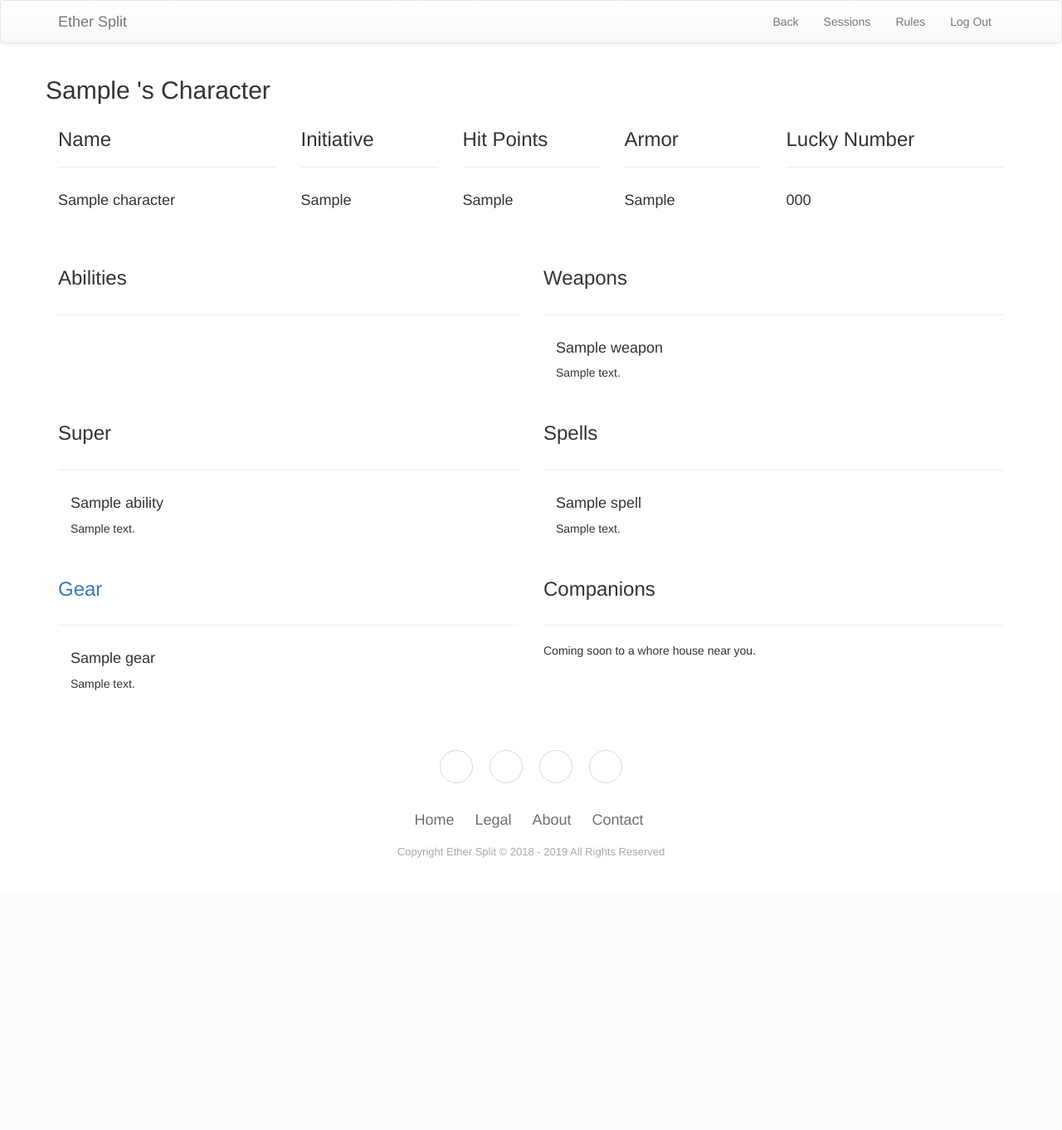
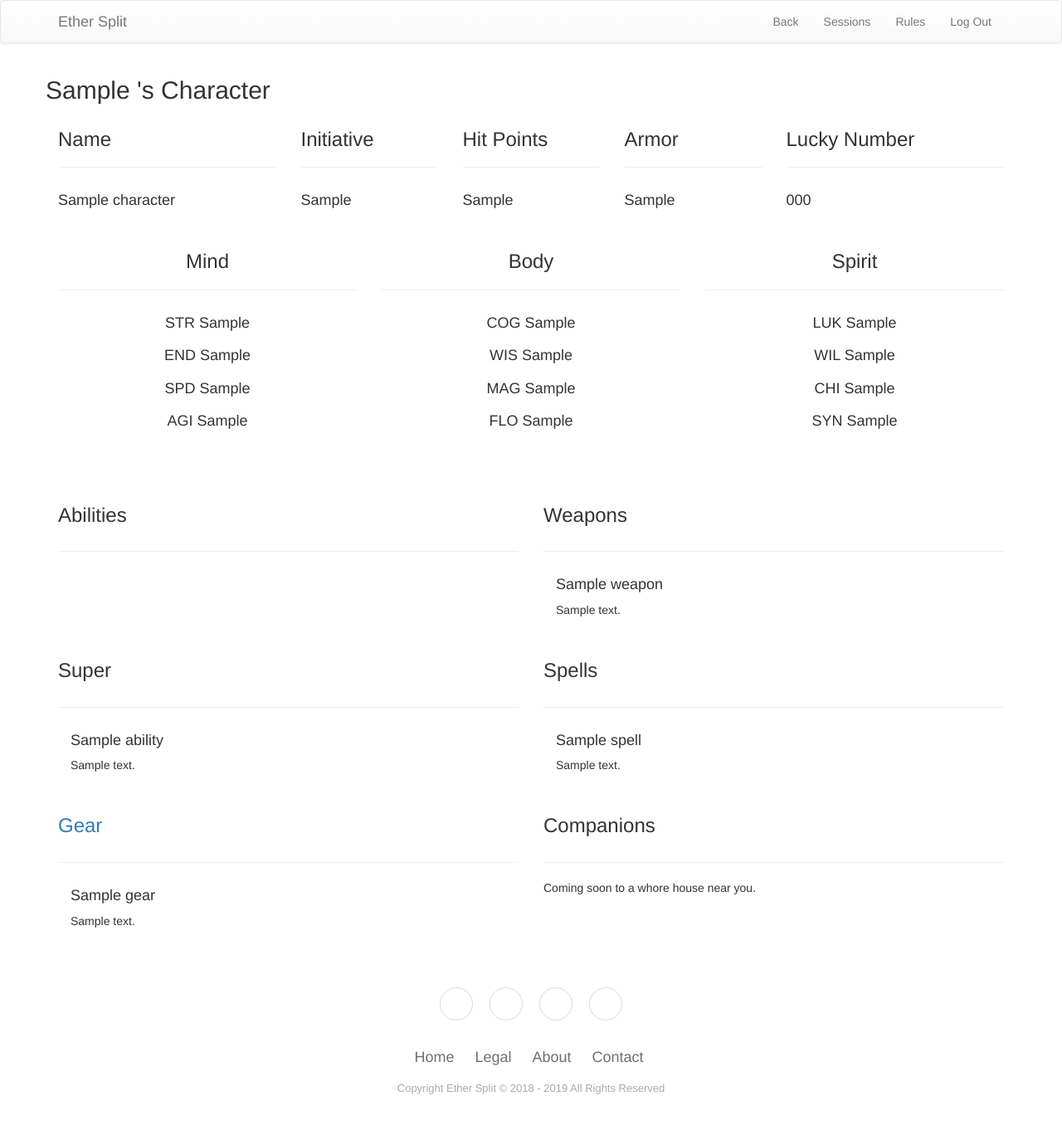
Before and after one commit to dimariap/EtherSplit, a Django app: a page that uses templates/character_page.html in a window 1280 px wide. Shown: the whole page at 83% size. Before the commit the page ends 1034 px from the top, so only its background shows below. Run offline with Django 3.2, Linux system fonts and the light colour scheme; a user stored in the database is signed in; tables that the repository leaves empty hold one stand-in row (values such as "Sample post"); some libraries are stand-ins or nearby versions.

Commit message:
added character_stats to templates

```diff
--- a/EtherSplitApp/admin.py
+++ b/EtherSplitApp/admin.py
@@ -4,6 +4,10 @@ from EtherSplitApp.models import *
 
 class CharacterAdmin(admin.ModelAdmin):
     list_display = ('name', 'user', 'lucky_number', 'hit_points', 'armor', 'initiative', 'is_active', 'is_alive')
+
+
+class CharacterStatsAdmin(admin.ModelAdmin):
+    pass
 
 
 class AbilityAdmin(admin.ModelAdmin):
@@ -40,6 +44,7 @@ class SessionAdmin(admin.ModelAdmin):
 
 
 admin.site.register(Character, CharacterAdmin)
+admin.site.register(CharacterStats, CharacterStatsAdmin)
 admin.site.register(Ability, AbilityAdmin)
 admin.site.register(Weapon, WeaponAdmin)
 admin.site.register(Item, ItemAdmin)
--- a/EtherSplitApp/models.py
+++ b/EtherSplitApp/models.py
@@ -43,7 +43,7 @@ class CharacterStats(models.Model):
     syn = models.CharField(max_length=4, blank=True, default='', help_text='Syncro')
 
     def __str__(self):
-        return self.character
+        return self.character.name
 
     class Meta:
         verbose_name_plural = 'Character Stats'
--- a/EtherSplitApp/views.py
+++ b/EtherSplitApp/views.py
@@ -33,6 +33,7 @@ def group_characters(request):
 def character_page(request, character_slug):
     user = User.objects.get(username=request.user.username)
     character = Character.objects.get(slug=character_slug)
+    character_stats = CharacterStats.objects.filter(character=character)
     abilities = Ability.objects.filter(character=character)
     weapons = Weapon.objects.filter(character=character)
     items = Item.objects.filter(character=character)
@@ -45,6 +46,7 @@ def character_page(request, character_slug):
     context = {
         'user': user,
         'character': character,
+        'character_stats': character_stats,
         'abilities': abilities,
         'weapons': weapons,
         'items': items,
--- a/templates/character_page.html
+++ b/templates/character_page.html
@@ -15,6 +15,8 @@
 
         <div class="row">
             <div class="col-sm-12">
+                {% include "list_pages/character_overview.html" %}
+                <br />
                 {% include "list_pages/character_stats.html" %}
                 <br /><br />
 
--- /dev/null
+++ b/templates/list_pages/character_overview.html
@@ -0,0 +1,15 @@
+<div class="row">
+    <div class="col-sm-3"><h3>Name</h3><hr /></div>
+    <div class="col-sm-2"><h3>Initiative</h3><hr /></div>
+    <div class="col-sm-2"><h3>Hit Points</h3><hr /></div>
+    <div class="col-sm-2"><h3>Armor</h3><hr /></div>
+    <div class="col-sm-3"><h3>Lucky Number</h3><hr /></div>
+</div>
+
+<div class="row" id="character_overview">
+    <div class="col-sm-3"><h4>{{ character.name }}</h4></div>
+    <div class="col-sm-2"><h4>{{ character.initiative }}</h4></div>
+    <div class="col-sm-2"><h4>{{ character.hit_points }}</h4></div>
+    <div class="col-sm-2"><h4>{{ character.armor }}</h4></div>
+    <div class="col-sm-3"><h4>{{ character.lucky_number }}</h4></div>
+</div>
--- a/templates/list_pages/character_stats.html
+++ b/templates/list_pages/character_stats.html
@@ -1,15 +1,38 @@
 <div class="row">
-    <div class="col-sm-3"><h3>Name</h3><hr /></div>
-    <div class="col-sm-2"><h3>Initiative</h3><hr /></div>
-    <div class="col-sm-2"><h3>Hit Points</h3><hr /></div>
-    <div class="col-sm-2"><h3>Armor</h3><hr /></div>
-    <div class="col-sm-3"><h3>Lucky Number</h3><hr /></div>
+    <div class="col-sm-4" align="center"><h3>Mind</h3><hr /></div>
+    <div class="col-sm-4" align="center"><h3>Body</h3><hr /></div>
+    <div class="col-sm-4" align="center"><h3>Spirit</h3><hr /></div>
 </div>
 
 <div class="row" id="character_stats">
-    <div class="col-sm-3"><h4>{{ character.name }}</h4></div>
-    <div class="col-sm-2"><h4>{{ character.initiative }}</h4></div>
-    <div class="col-sm-2"><h4>{{ character.hit_points }}</h4></div>
-    <div class="col-sm-2"><h4>{{ character.armor }}</h4></div>
-    <div class="col-sm-3"><h4>{{ character.lucky_number }}</h4></div>
+    <div class="col-sm-4" align="center">
+        <h4>
+            {% for character_stat in character_stats %}
+                STR {{ character_stat.str }}<br /><br />
+                END {{ character_stat.end }}<br /><br />
+                SPD {{ character_stat.spd }}<br /><br />
+                AGI {{ character_stat.agi }}<br /><br />
+            {% endfor %}
+        </h4>
+    </div>
+    <div class="col-sm-4" align="center">
+        <h4>
+            {% for character_stat in character_stats %}
+                COG {{ character_stat.cog }}<br /><br />
+                WIS {{ character_stat.wis }}<br /><br />
+                MAG {{ character_stat.mag }}<br /><br />
+                FLO {{ character_stat.flo }}<br /><br />
+            {% endfor %}
+        </h4>
+    </div>
+    <div class="col-sm-4" align="center">
+        <h4>
+            {% for character_stat in character_stats %}
+                LUK {{ character_stat.luk }}<br /><br />
+                WIL {{ character_stat.wil }}<br /><br />
+                CHI {{ character_stat.chi }}<br /><br />
+                SYN {{ character_stat.syn }}<br /><br />
+            {% endfor %}
+        </h4>
+    </div>
 </div>
--- a/templates/list_pages/session_admin_character_list.html
+++ b/templates/list_pages/session_admin_character_list.html
@@ -49,7 +49,7 @@
                             {{ character.initiative }}
                         {% else %}
                             <div class="col-sm-12">
-                                <input class="form-control input-sm" name="{{ character.id }}_initiative"
+                                <input class="form-control" name="{{ character.id }}_initiative"
                                        value="{{ character.initiative }}"
                                        placeholder="{{ character.initiative }}" type="number">
                             </div>
```
